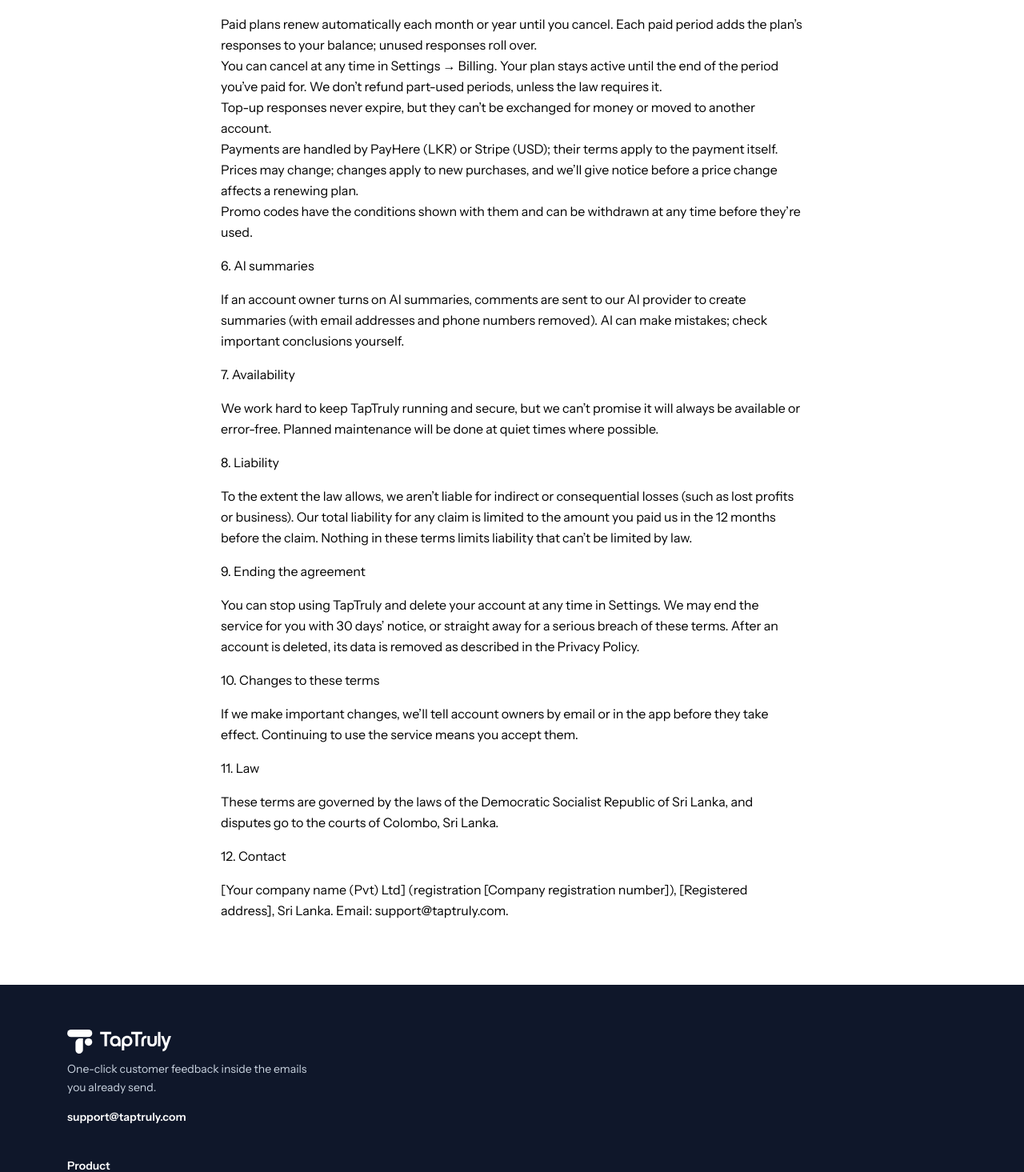
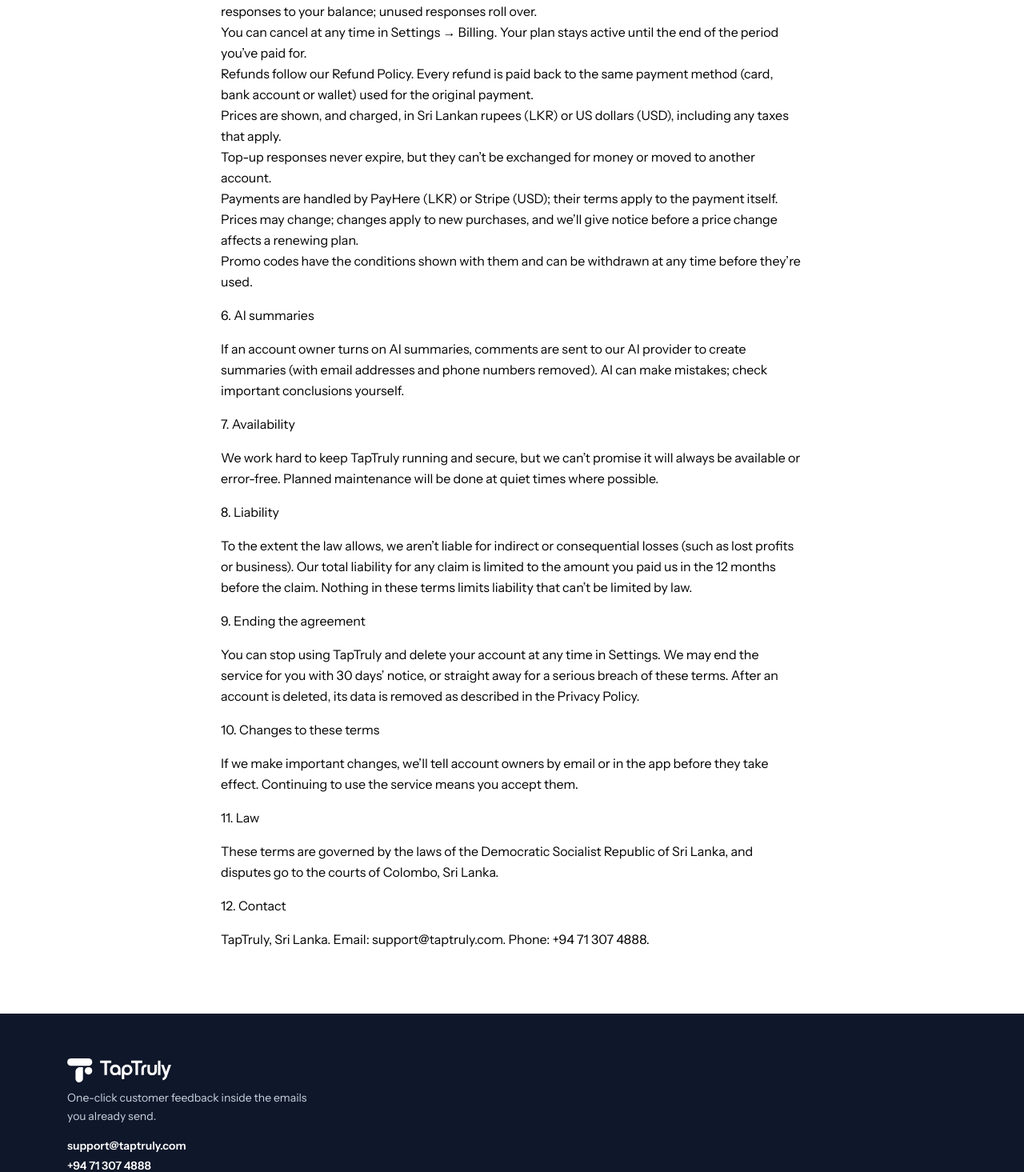
Before and after one commit to kasunsameera83/taprate, a Next.js app: page /terms in a window 1280 px wide. Shown: the part 1227-2692 px from the top of the page at 80% size. Built offline with nearby package versions, Linux system fonts and the light colour scheme; no server answers.

Commit message:
Refund Policy, Terms/Privacy updates and contact phone for PayHere

```diff
--- a/src/app/app/settings/billing/page.tsx
+++ b/src/app/app/settings/billing/page.tsx
@@ -390,7 +390,10 @@
           />
         </div>
         <p className="mb-4 text-[13px] text-muted">
-          {currency === "LKR" ? "Prices in Sri Lankan rupees, paid with PayHere." : provider === "payhere" ? "Prices in US dollars, paid by card with PayHere." : "Prices in US dollars, paid by card with Stripe."}
+          {currency === "LKR" ? "Prices in Sri Lankan rupees, paid with PayHere." : provider === "payhere" ? "Prices in US dollars, paid by card with PayHere." : "Prices in US dollars, paid by card with Stripe."}{" "}
+          <Link href="/refund-policy" target="_blank" className="link">
+            Refund Policy
+          </Link>
           {otherCurrency && (
             <>
               {" "}
--- a/src/app/privacy/page.tsx
+++ b/src/app/privacy/page.tsx
@@ -97,7 +97,7 @@
 
       <h2>Contact</h2>
       <p>
-        {c.legalName}, {c.address}. Privacy questions: {c.privacyEmail}.
+        {c.legalName}, {c.address}. Privacy questions: {c.privacyEmail}. Phone: {c.phone}.
       </p>
     </LegalPage>
   );
--- /dev/null
+++ b/src/app/refund-policy/page.tsx
@@ -0,0 +1,103 @@
+import type { Metadata } from "next";
+import Link from "next/link";
+import { LegalPage } from "@/components/site/LegalPage";
+import { COMPANY } from "@/lib/site/company";
+
+export const metadata: Metadata = {
+  title: "Refund Policy",
+  description: "When TapTruly refunds a payment, how to ask, and how long it takes. Refunds go back to the card or account you paid with.",
+  alternates: { canonical: "/refund-policy" },
+};
+
+// Plain-English refund policy (also required by PayHere and the card networks). Have it reviewed with the Terms.
+export default function RefundPolicyPage() {
+  const c = COMPANY;
+  return (
+    <LegalPage title="Refund Policy">
+      <p>
+        This policy explains when {c.legalName} (&ldquo;we&rdquo;, &ldquo;us&rdquo;) refunds payments for {c.productName}, and how. {c.productName} is an online service
+        (software), so there is nothing to ship or return: refunds are about the plans and response top-ups you buy.
+      </p>
+
+      <h2>1. Refunds go back to how you paid</h2>
+      <p>
+        <strong>
+          Every refund is paid back to the same payment method you used for the original payment
+        </strong>{" "}
+        (the same card, bank account or mobile wallet, through PayHere or Stripe). We don&rsquo;t refund in cash, by bank transfer to a different account, or to a
+        different card.
+      </p>
+
+      <h2>2. Start free, so you can try before you pay</h2>
+      <p>
+        Every new business gets free responses and no card is needed, so you can try {c.productName} with real customers before paying anything.
+      </p>
+
+      <h2>3. When you can get a refund</h2>
+      <ul>
+        <li>
+          <strong>Your first payment for a plan:</strong> if {c.productName} isn&rsquo;t right for you, ask within <strong>7 days</strong> of that first payment and we&rsquo;ll
+          refund it in full.
+        </li>
+        <li>
+          <strong>Response top-ups:</strong> ask within <strong>7 days</strong> of buying, and we&rsquo;ll refund it in full if none of the top-up&rsquo;s responses have
+          been used.
+        </li>
+        <li>
+          <strong>Mistakes on our side:</strong> if you were charged twice, charged the wrong amount, or charged after you cancelled, we&rsquo;ll refund the extra amount in
+          full, whenever you tell us.
+        </li>
+        <li>
+          <strong>Service problems:</strong> if {c.productName} was unavailable for a long time because of a fault on our side, tell us and we&rsquo;ll refund or credit a
+          fair part of that period.
+        </li>
+      </ul>
+
+      <h2>4. When we don&rsquo;t refund</h2>
+      <ul>
+        <li>Renewals (the second and later payments of a plan) after the period has started. You can cancel at any time so the next renewal doesn&rsquo;t happen.</li>
+        <li>The unused part of a monthly or yearly period after you cancel. Your plan keeps working until the end of the period you paid for.</li>
+        <li>Top-ups whose responses have been partly or fully used.</li>
+        <li>Accounts suspended for breaking our <Link href="/terms" className="link">Terms of Service</Link> (for example sending spam).</li>
+      </ul>
+      <p>None of this takes away any refund rights you have under the law.</p>
+
+      <h2>5. Cancelling</h2>
+      <p>
+        You can cancel a plan at any time in <strong>Settings → Billing</strong>. You won&rsquo;t be charged again, and the plan stays active until the end of the period you
+        paid for. Responses you&rsquo;ve already received stay in your account.
+      </p>
+
+      <h2>6. How to ask for a refund</h2>
+      <p>
+        Email <a className="link" href={`mailto:${c.supportEmail}`}>{c.supportEmail}</a> from the email address on your account, with your business name, the payment date
+        and amount (or the order number from your receipt), and the reason. We reply within 2 working days.
+      </p>
+
+      <h2>7. How long it takes</h2>
+      <p>
+        Once we approve a refund we send it to your original payment method within 5 working days. Your bank or card provider may then take another 5 to 14 working days
+        to show it on your statement, depending on their own processing times.
+      </p>
+
+      <h2>8. What happens to your account</h2>
+      <p>
+        When a plan payment is refunded, the plan ends and its responses are removed from your balance; your business moves to the free plan. When a top-up is refunded,
+        its responses are removed. Your surveys, ratings and comments are not deleted.
+      </p>
+
+      <h2>9. Currency</h2>
+      <p>
+        Refunds are made in the currency you paid in: Sri Lankan rupees (LKR) or US dollars (USD). If your bank converted the payment, the amount you get back can differ
+        slightly because of exchange rates or bank fees, which we don&rsquo;t control.
+      </p>
+
+      <h2>10. Contact</h2>
+      <p>
+        {c.legalName}
+        {c.registrationNo ? ` (registration ${c.registrationNo})` : ""}, {c.address}. Email: {c.supportEmail}
+        {c.phone ? `. Phone: ${c.phone}` : ""}.
+      </p>
+    </LegalPage>
+  );
+}
--- a/src/app/sitemap.ts
+++ b/src/app/sitemap.ts
@@ -19,5 +19,6 @@
     { url: `${base}/switch-from-delighted`, lastModified: now, changeFrequency: "monthly", priority: 0.6 },
     { url: `${base}/terms`, lastModified: now, changeFrequency: "yearly", priority: 0.3 },
     { url: `${base}/privacy`, lastModified: now, changeFrequency: "yearly", priority: 0.3 },
+    { url: `${base}/refund-policy`, lastModified: now, changeFrequency: "yearly", priority: 0.3 },
   ];
 }
--- a/src/app/terms/page.tsx
+++ b/src/app/terms/page.tsx
@@ -23,6 +23,7 @@
 
       <h2>2. Your account</h2>
       <ul>
+        <li>You must be at least 18 years old and able to enter a binding contract to create an account or buy a plan.</li>
         <li>Give accurate details and keep your password and two-step verification safe. You&rsquo;re responsible for what happens in your account.</li>
         <li>Account owners decide who joins their team and what they can see.</li>
         <li>Tell us straight away at {c.securityEmail} if you think your account has been misused.</li>
@@ -52,7 +53,15 @@
       <h2>5. Plans, payments and responses</h2>
       <ul>
         <li>Paid plans renew automatically each month or year until you cancel. Each paid period adds the plan&rsquo;s responses to your balance; unused responses roll over.</li>
-        <li>You can cancel at any time in Settings → Billing. Your plan stays active until the end of the period you&rsquo;ve paid for. We don&rsquo;t refund part-used periods, unless the law requires it.</li>
+        <li>You can cancel at any time in Settings → Billing. Your plan stays active until the end of the period you&rsquo;ve paid for.</li>
+        <li>
+          Refunds follow our{" "}
+          <Link href="/refund-policy" className="link">
+            Refund Policy
+          </Link>
+          . Every refund is paid back to the same payment method (card, bank account or wallet) used for the original payment.
+        </li>
+        <li>Prices are shown, and charged, in Sri Lankan rupees (LKR) or US dollars (USD), including any taxes that apply.</li>
         <li>Top-up responses never expire, but they can&rsquo;t be exchanged for money or moved to another account.</li>
         <li>Payments are handled by PayHere (LKR) or Stripe (USD); their terms apply to the payment itself. Prices may change; changes apply to new purchases, and we&rsquo;ll give notice before a price change affects a renewing plan.</li>
         <li>Promo codes have the conditions shown with them and can be withdrawn at any time before they&rsquo;re used.</li>
@@ -92,7 +101,8 @@
 
       <h2>12. Contact</h2>
       <p>
-        {c.legalName} (registration {c.registrationNo}), {c.address}. Email: {c.supportEmail}.
+        {c.legalName}
+        {c.registrationNo ? ` (registration ${c.registrationNo})` : ""}, {c.address}. Email: {c.supportEmail}. Phone: {c.phone}.
       </p>
     </LegalPage>
   );
--- a/src/components/site/PricingTable.tsx
+++ b/src/components/site/PricingTable.tsx
@@ -65,7 +65,10 @@
         ))}
       </div>
       <p className="mt-5 text-sm text-muted">
-        {currency === "LKR" ? "Prices in Sri Lankan rupees. Pay securely with PayHere." : "Prices in US dollars. Pay securely by card with Stripe."}
+        {currency === "LKR" ? "Prices in Sri Lankan rupees. Pay securely with PayHere." : "Prices in US dollars. Pay securely by card with Stripe."}{" "}
+        <Link href="/refund-policy" className="underline underline-offset-2 hover:text-ink">
+          Refund Policy
+        </Link>
       </p>
       {packs.length > 0 && (
         <p className="mt-1 text-sm text-muted">
--- a/src/components/site/SiteFooter.tsx
+++ b/src/components/site/SiteFooter.tsx
@@ -30,6 +30,7 @@
       links: [
         { href: "/terms", label: "Terms of Service" },
         { href: "/privacy", label: "Privacy Policy" },
+        { href: "/refund-policy", label: "Refund Policy" },
         { href: "/.well-known/security.txt", label: "Report a security issue" },
       ],
     },
@@ -43,6 +44,11 @@
           <a href={`mailto:${email}`} className="mt-4 inline-block text-sm font-semibold text-white underline-offset-4 hover:underline">
             {email}
           </a>
+          {COMPANY.phone && (
+            <a href={`tel:${COMPANY.phone.replace(/[^+\d]/g, "")}`} className="mt-1 block text-sm font-semibold text-white underline-offset-4 hover:underline">
+              {COMPANY.phone}
+            </a>
+          )}
         </div>
         {columns.map((c) => (
           <nav key={c.title} aria-label={c.title}>
--- a/src/lib/site/company.ts
+++ b/src/lib/site/company.ts
@@ -2,15 +2,17 @@
 // >>> Fill these in before going live (anything in [square brackets] is a placeholder). <<<
 export const COMPANY = {
   productName: "TapTruly",
-  legalName: "[Your company name (Pvt) Ltd]",
-  registrationNo: "[Company registration number]",
-  address: "[Registered address], Sri Lanka",
+  legalName: "TapTruly",
+  /** Leave empty until the business registration is complete; it's hidden while empty. */
+  registrationNo: "",
+  address: "Sri Lanka",
+  phone: "+94 71 307 4888",
   supportEmail: "support@taptruly.com",
   privacyEmail: "privacy@taptruly.com",
   securityEmail: "security@taptruly.com",
   governingLaw: "the laws of the Democratic Socialist Republic of Sri Lanka",
   courts: "the courts of Colombo, Sri Lanka",
-  /** Change this date whenever the Terms or Privacy Policy change; people agree to this version. */
+  /** Change this date whenever the Terms, Privacy or Refund Policy change; people agree to this version. */
   termsVersion: "2026-11-01",
   effectiveDate: "1 November 2026",
 };
```
